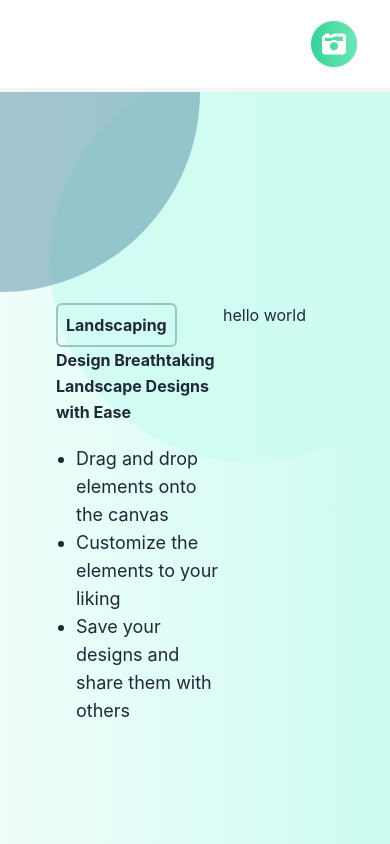
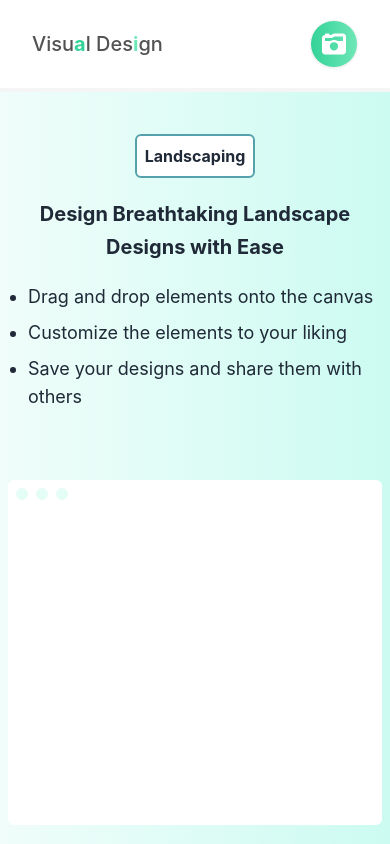
Before and after one commit to jaredlcox/LandscapeDesign, a React (Create React App) app in the folder landscape-design/: page / in a window 390 px wide. Built offline with nearby package versions, Linux system fonts and the light colour scheme; the HTML template or start-up script is replaced by a standard one.

Commit message:
Updated the canvassTopNavBar.js, landingPage.js and landscapeCanvass.js components with more responsive design styling changes.

```diff
--- a/landscape-design/src/components/landscapeCanvass/canvassTopNavBar.js
+++ b/landscape-design/src/components/landscapeCanvass/canvassTopNavBar.js
@@ -9,8 +9,8 @@ import {
 
 const CanvassTopNavBar = (props) => {
   return (
-    <div className="px-8 py-5 flex items-center justify-between border-b-4 border-neutral-100">
-      <div className="hidden md:flex md:flex-row text-neutral-600 text-xl font-medium">
+    <div className="px-8 py-5 flex items-center justify-between border-b-4 border-neutral-100 w-full">
+      <div className="flex md:flex-row text-neutral-600 text-xl font-medium">
         <p>Visu</p>
         <p className="text-emerald-400 text-xl font-bold">a</p>
         <p>l Des</p>
--- a/landscape-design/src/components/landscapeCanvass/landingPage.js
+++ b/landscape-design/src/components/landscapeCanvass/landingPage.js
@@ -2,29 +2,47 @@ import React from "react";
 
 const LandingPage = () => {
   return (
-    <div className="z-10 m-auto w-full h-1/2 flex justify-evenly">
+    <div className="z-10 w-full h-screen sm:h-full flex flex-col xl:flex-row justify-around p-2 xl:p-0 items-center overflow-y-auto ">
       {/* Text content (description) */}
-      <div className="flex flex-col flex-1 ml-14 max-w-2xl">
-        <h1 className="w-min p-2 rounded-md font-bold border-[#94C5CB] border-2">
-          Landscaping
-        </h1>
-        <p className="font-bold text-md leading-relaxed md:text-6xl flex-1 text-pretty">
+      <div className="flex flex-col ml-0 md:ml-14 max-w-2xl justify-center sm:min-h-min sm:h-auto items-center xl:items-start">
+        <div className="flex justify-center xl:justify-start">
+          <h1 className="w-min p-2 rounded-md font-bold border-[#55a1ac] border-2 bg-white md:bg-transparent">
+            Landscaping
+          </h1>
+        </div>
+        <p className="font-bold text-xl leading-relaxed md:text-6xl text-pretty text-center xl:text-left p-5 md:p-0 md:pt-5 md:pb-5">
           Design Breathtaking Landscape Designs with Ease
         </p>
-        <div className="flex-grow flex flex-col">
-          <ul className="list-disc pl-5 text-lg mt-auto">
+        <div className="flex-grow flex flex-col md:pt-0">
+          <ul className="list-disc pl-5 text-lg mt-auto space-y-2 sm:pb-5">
             <li>Drag and drop elements onto the canvas</li>
             <li>Customize the elements to your liking</li>
             <li>Save your designs and share them with others</li>
           </ul>
-          <button className="btn btn-md bg-gradient-to-r from-emerald-400 to-emerald-300 text-white md:btn-md hidden md:flex hover:bg-black self-baseline mt-auto">
+          <button className="hidden sm:flex btn btn-md bg-gradient-to-r from-emerald-400 to-emerald-300 text-white md:btn-md hover:bg-black xl:self-baseline mt-auto">
             Try now for FREE
           </button>
         </div>
       </div>
 
       {/* Image content */}
-      <div className="flex flex-1">hello world</div>
+      <div className="flex flex-col max-w-7xl xl:p-10 h-1/2 xl:h-full justify-center w-full">
+        <div className="bg-white h-5/6 xl:h-5/6 w-full rounded-md flex relative">
+          <div className="absolute top-0 left-0 p-2 flex">
+            <div className="h-3 w-3 rounded-full bg-[#E5FCF7]"></div>
+            <div className="ml-2 mr-2 h-3 w-3 rounded-full bg-[#E5FCF7]"></div>
+            <div className="h-3 w-3 rounded-full bg-[#E5FCF7]"></div>
+          </div>
+        </div>
+        <button
+          onClick={() => {
+            document.getElementById("my_modal_2").showModal();
+          }}
+          className="flex sm:hidden btn btn-md bg-gradient-to-r from-emerald-400 to-emerald-300 text-white md:btn-md hover:bg-black xl:self-baseline mt-5"
+        >
+          Try now for FREE
+        </button>
+      </div>
     </div>
   );
 };
--- a/landscape-design/src/components/landscapeCanvass/landscapeCanvass.js
+++ b/landscape-design/src/components/landscapeCanvass/landscapeCanvass.js
@@ -127,22 +127,22 @@ const LandscapeCanvass = () => {
       width: `${size}px`,
       height: `${size}px`,
       backgroundColor: color, // Ensure `color` is a valid CSS color value
-      display: "flex",
-      justifyContent: "center",
-      alignItems: "center",
-      borderRadius: "50%",
-      position: "absolute",
       top: top,
       left: left,
       opacity: opacity,
       zIndex: zIndex,
     };
 
-    return <div style={styles}></div>;
+    return (
+      <div
+        className="hidden md:flex rounded-full absolute"
+        style={styles}
+      ></div>
+    );
   };
 
   return (
-    <div className="flex flex-col relative overflow-hidden h-screen w-screen">
+    <div className="flex flex-col relative h-screen w-screen">
       <CanvassTopNavBar
         selectedImage={selectedImage}
         setSelectedImage={setSelectedImage}
@@ -177,7 +177,7 @@ const LandscapeCanvass = () => {
         </dialog>
       )}
       <div
-        className={`flex flex-grow overflow-hidden relative w-full min-h-full ${
+        className={`flex flex-grow relative overflow-auto ${
           selectedImage || changingImage
             ? "bg-white"
             : "bg-gradient-to-r from-teal-50 to-teal-100"
@@ -225,6 +225,7 @@ const LandscapeCanvass = () => {
           </div>
         )}
       </div>
+      {selectedImage && (
         <ImagePrompt
           selectedImage={selectedImage}
           setSelectedImage={setSelectedImage}
@@ -232,6 +233,7 @@ const LandscapeCanvass = () => {
           generatedDesign={generatedDesign}
           setGeneratedDesign={setGeneratedDesign}
         />
+      )}
     </div>
   );
 };
```
Lines whose indentation alone changed are shown as unchanged.
